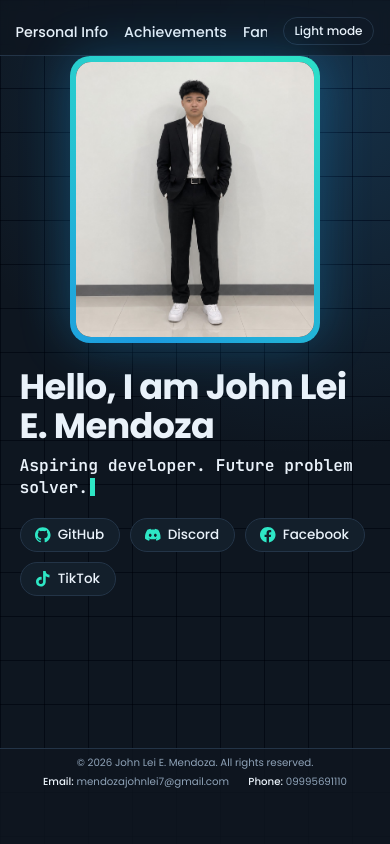
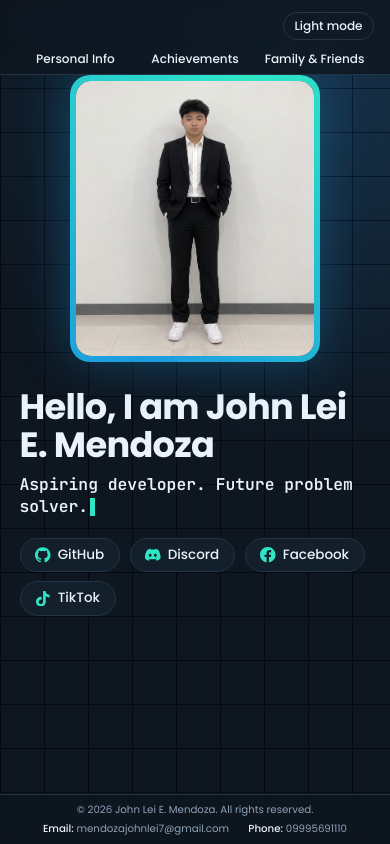
Before and after one commit to zhepplays6-rgb/mendozajohnlei, a plain HTML site: page index.html in a window 390 px wide. Drawn offline with Linux system fonts and the light colour scheme.

Commit message:
Refactor header and navigation structure in index.html

```diff
--- a/index.html
+++ b/index.html
@@ -20,24 +20,29 @@
 :root[data-theme="light"]{--bg:#f3f7fb;--panel:#ffffff;--line:#d3dfeb;--ink:#14212e;--mute:#546a80;--accent:#0b7cc2;--neon:#0a8c76;--hdr:#f3f7fbcc;--glow:#cfe6f7;color-scheme:light}
 :root{transition:--bg .4s ease,--panel .4s ease,--line .4s ease,--ink .4s ease,--mute .4s ease,--accent .4s ease,--neon .4s ease,--hdr .4s ease,--glow .4s ease}
 *{box-sizing:border-box;margin:0}
-html,body{height:100%;overflow:hidden}
-body{height:100dvh;display:flex;flex-direction:column;color:var(--ink);font:400 clamp(.85rem,1.5vh + .4vw,1.02rem)/1.55 Poppins,system-ui,sans-serif;padding:env(safe-area-inset-top,0) 0 env(safe-area-inset-bottom,0);background:
+/* NO SCROLLING at any screen size: the page is pinned to the screen and everything inside is sized to fit */
+html,body{height:100%;overflow:hidden;overscroll-behavior:none}
+body{position:fixed;inset:0;width:100%;display:flex;flex-direction:column;color:var(--ink);font:400 clamp(.85rem,1.5vh + .4vw,1.02rem)/1.55 Poppins,system-ui,sans-serif;padding:env(safe-area-inset-top,0) 0 env(safe-area-inset-bottom,0);background:
  linear-gradient(var(--line) 1px,transparent 1px) 0 0/44px 44px,
  linear-gradient(90deg,var(--line) 1px,transparent 1px) 0 0/44px 44px,
  radial-gradient(circle at 80% 10%,var(--glow) 0,transparent 45%),var(--bg);background-blend-mode:soft-light,soft-light,normal,normal}
 h1,h2,h3{font-weight:700;line-height:1.1;letter-spacing:-.02em}
 .code{font-family:'JetBrains Mono',monospace;color:var(--neon);font-size:.85em}
-header{display:flex;align-items:center;gap:1rem;padding:1.4vh 4vw 0;border-bottom:1px solid var(--line);background:var(--hdr);backdrop-filter:blur(6px)}
-.top{flex:1;min-width:0;display:flex;gap:clamp(1rem,3vw,2.6rem);overflow-x:auto;scrollbar-width:none}
-.top::-webkit-scrollbar{display:none}
+header{flex-shrink:0;display:flex;align-items:center;gap:1rem;padding:1.4vh 4vw 0;border-bottom:1px solid var(--line);background:var(--hdr);backdrop-filter:blur(6px)}
+/* "Back to Home": top left, only shows on the 3 inner pages */
+#back{flex:0 0 auto;margin-bottom:.4em;font:600 .9em Poppins,sans-serif;color:var(--ink);background:transparent;border:1.5px solid var(--accent);border-radius:999px;padding:.35em 1.1em;cursor:pointer;white-space:nowrap;transition:box-shadow .15s,background .15s}
+#back[hidden]{display:none}
+#back:hover{background:#1c9be01a;box-shadow:0 0 14px #1c9be099}
+/* The 3 tabs: top right */
+.top{margin-left:auto;display:flex;gap:clamp(1rem,3vw,2.6rem)}
 .top button{background:none;border:0;border-bottom:2px solid transparent;color:var(--ink);font:500 1em Poppins,sans-serif;padding:.7em 0;white-space:nowrap;cursor:pointer}
-.top button[hidden]{display:none}
 .top button:hover{color:var(--accent)}
+.top button.act{color:var(--accent);border-color:var(--accent);text-shadow:0 0 14px #1c9be088}
 #theme{flex:0 0 auto;margin-bottom:.4em;font:500 .85em Poppins,sans-serif;color:var(--ink);background:transparent;border:1px solid var(--line);border-radius:999px;padding:.35em .9em;cursor:pointer;white-space:nowrap;transition:border-color .15s,box-shadow .15s}
 #theme:hover{border-color:var(--accent);box-shadow:0 0 14px #1c9be055}
 button:focus-visible{outline:2px solid var(--neon);outline-offset:3px}
-main{flex:1;min-height:0;display:flex;padding:0 5vw}
-.page{display:none;flex:1;min-height:0;align-items:center;gap:5vw}
+main{flex:1;min-height:0;display:flex;padding:0 5vw;overflow:hidden}
+.page{display:none;flex:1;min-width:0;min-height:0;align-items:center;gap:5vw}
 .page.on{display:flex;animation:in .35s ease}
 @keyframes in{from{opacity:0;transform:translateX(14px)}to{opacity:1;transform:none}}
 .photo{flex:0 0 auto;height:min(62vh,560px);aspect-ratio:1171/1343;border-radius:20px;padding:6px;background:conic-gradient(from 200deg,var(--accent),var(--neon),var(--accent));box-shadow:0 0 50px #1c9be055}
@@ -87,8 +92,7 @@ h2{font-size:clamp(1.6rem,5.5vh,2.8rem);margin-bottom:2.4vh}
 .motto small{display:block;margin-top:.2em;font-size:.66em;letter-spacing:.09em;text-transform:uppercase;color:var(--mute)}
 .motto.tbd p{color:var(--mute)}
 @media (max-width:820px){
-  .fgrid{grid-template-columns:repeat(2,minmax(0,1fr))}
-  .fgrid.five{grid-template-columns:repeat(3,minmax(0,1fr))}
+  .fgrid,.fgrid.five{grid-template-columns:repeat(3,minmax(0,1fr))}
   .minis{grid-template-columns:repeat(2,minmax(0,1fr))}
   .pinfo{gap:.8vh}.pcard{padding:1vh .8rem}.fgrid{gap:.7vh .8rem}.mini{padding:.8vh .6rem}.mini i{display:none}
 }
@@ -151,21 +155,33 @@ h2{font-size:clamp(1.6rem,5.5vh,2.8rem);margin-bottom:2.4vh}
 .pbtn:focus-visible{outline:none}
 .pbtn .tag{position:absolute;left:.7em;bottom:.7em;max-width:calc(100% - 1.4em);font:500 clamp(.62rem,1.4vh,.8rem)/1.3 Poppins,sans-serif;color:var(--ink);background:color-mix(in srgb,var(--panel) 88%,transparent);border:1px solid var(--line);border-radius:999px;padding:.25em .9em;backdrop-filter:blur(4px)}
 @media (max-width:820px){.ff{overflow:hidden}.ff-row{flex:1;min-height:0;display:grid;grid-auto-flow:column;grid-auto-columns:minmax(0,1fr)}.pbtn{aspect-ratio:auto}.pbtn .tag{display:none}}
-.legal{display:flex;justify-content:flex-start;align-items:center;flex-wrap:wrap;gap:.3rem 1.6rem;flex-shrink:0;padding:.9vh max(5vw,260px) .9vh 5vw;border-top:1px solid var(--line);background:var(--hdr);color:var(--mute);font-size:.78em;line-height:1.4}
+.legal{flex-shrink:0;display:flex;justify-content:flex-start;align-items:center;flex-wrap:wrap;gap:.3rem 1.6rem;padding:.9vh max(5vw,260px) .9vh 5vw;border-top:1px solid var(--line);background:var(--hdr);color:var(--mute);font-size:.78em;line-height:1.4}
 .legal ul{list-style:none;padding:0;display:flex;flex-wrap:wrap;gap:.2rem 1.2rem}
 .legal a{color:var(--mute);text-decoration:none;transition:color .15s}
 .legal a:hover{color:var(--accent)}
 .legal a:focus-visible{outline:2px solid var(--neon);outline-offset:3px;border-radius:3px}
 .legal b{color:var(--ink);font-weight:500}
-@media (max-width:640px){.legal{justify-content:center;text-align:center;font-size:.72em;padding:.9vh 5vw 3.4rem}h1{font-size:clamp(1.5rem,4.6vh,2.2rem)}.page{flex-direction:column;justify-content:center;gap:2vh}.photo{height:34vh}}
+@media (max-width:640px){.legal{justify-content:center;text-align:center;font-size:.72em;padding:.9vh 5vw}h1{font-size:clamp(1.5rem,4.6vh,2.2rem)}.page{flex-direction:column;justify-content:center;gap:2vh}.photo{height:34vh}}
+
+/* Narrow screens: Back (left) and theme (right) on the first row, the 3 tabs share the second row */
+@media (max-width:700px){
+  header{flex-wrap:wrap;gap:0 .6rem}
+  #back{order:1}
+  #theme{order:2;margin-left:auto}
+  .top{order:3;flex:1 1 100%;margin-left:0;display:grid;grid-template-columns:repeat(3,minmax(0,1fr));gap:0;text-align:center}
+  .top button{white-space:normal;line-height:1.15;font-size:.85em;padding:.55em .2em}
+}
+/* Short screens (landscape phones): drop the extras so everything still fits without scrolling */
+@media (max-height:520px){.legal{display:none}.ff-lead,.ahead .lead,.ecard p{display:none}}
+@media (max-height:430px){.phead{display:none}}
 @media (prefers-reduced-motion:reduce){:root{transition:none}.photo img.lt,.avatar img.lt{transition:none}.page.on{animation:none}.cur{animation:none}}
 </style>
 <script>try{if(localStorage.getItem('theme')==='light')document.documentElement.setAttribute('data-theme','light')}catch(e){}</script>
 </head>
 <body>
 <header>
+  <button id="back" type="button" hidden aria-label="Back to Home">&larr; Back to Home</button>
   <nav class="top" id="top" aria-label="Sections">
-    <button data-n="0">Home Page</button>
     <button data-n="1">Personal Info</button>
     <button data-n="2">Achievements</button>
     <button data-n="3">Family &amp; Friends</button>
@@ -273,14 +289,37 @@ h2{font-size:clamp(1.6rem,5.5vh,2.8rem);margin-bottom:2.4vh}
 <script>
 (function(){
   var pages=[].slice.call(document.querySelectorAll('.page')),
-      tabs=[].slice.call(document.querySelectorAll('#top button')),i=0;
-  /* The tab for the page you are on is hidden; the other three stay visible */
+      tabs=[].slice.call(document.querySelectorAll('#top button')),
+      back=document.getElementById('back'),
+      pinfo=document.querySelector('.pinfo'),i=0;
+
+  /* Personal Info always fits: if the screen is too small, the text shrinks until nothing is cut off (never scrolls) */
+  function fitInfo(){
+    pinfo.style.fontSize='';
+    if(!pinfo.offsetParent)return;
+    var base=parseFloat(getComputedStyle(pinfo).fontSize),f=base,g=0;
+    while(g++<40&&(pinfo.scrollHeight>pinfo.clientHeight+1||pinfo.scrollWidth>pinfo.clientWidth+1)&&f>base*.35){
+      f*=.95;pinfo.style.fontSize=f+'px';
+    }
+  }
+
+  /* Home has no buttons of its own. On the other 3 pages, "Back to Home" appears at the top left. */
   function show(n){
     i=Math.max(0,Math.min(pages.length-1,n));
     pages.forEach(function(p,k){p.classList.toggle('on',k===i)});
-    tabs.forEach(function(t,k){t.hidden=(k===i)});
+    tabs.forEach(function(t){
+      var on=+t.getAttribute('data-n')===i;
+      t.classList.toggle('act',on);
+      t.setAttribute('aria-current',on?'page':'false');
+    });
+    back.hidden=(i===0);
+    fitInfo();
   }
-  tabs.forEach(function(t,k){t.onclick=function(){show(k)}});
+  back.onclick=function(){show(0)};
+  tabs.forEach(function(t){t.onclick=function(){show(+t.getAttribute('data-n'))}});
+  window.addEventListener('resize',fitInfo);
+  window.addEventListener('orientationchange',function(){setTimeout(fitInfo,250)});
+  if(document.fonts&&document.fonts.ready)document.fonts.ready.then(fitInfo);
   document.addEventListener('keydown',function(e){
     if(lbOpen()){
       if(e.key==='Escape')lbClose();
```
